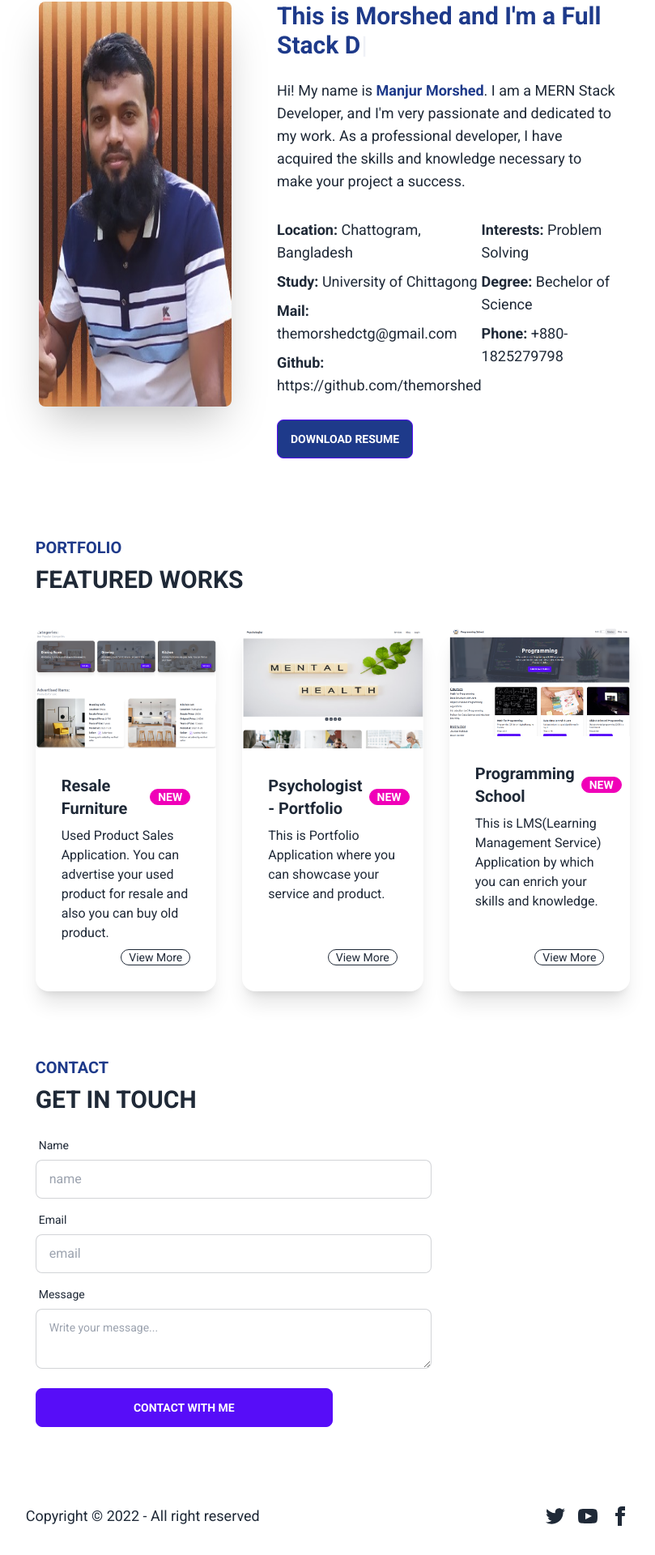
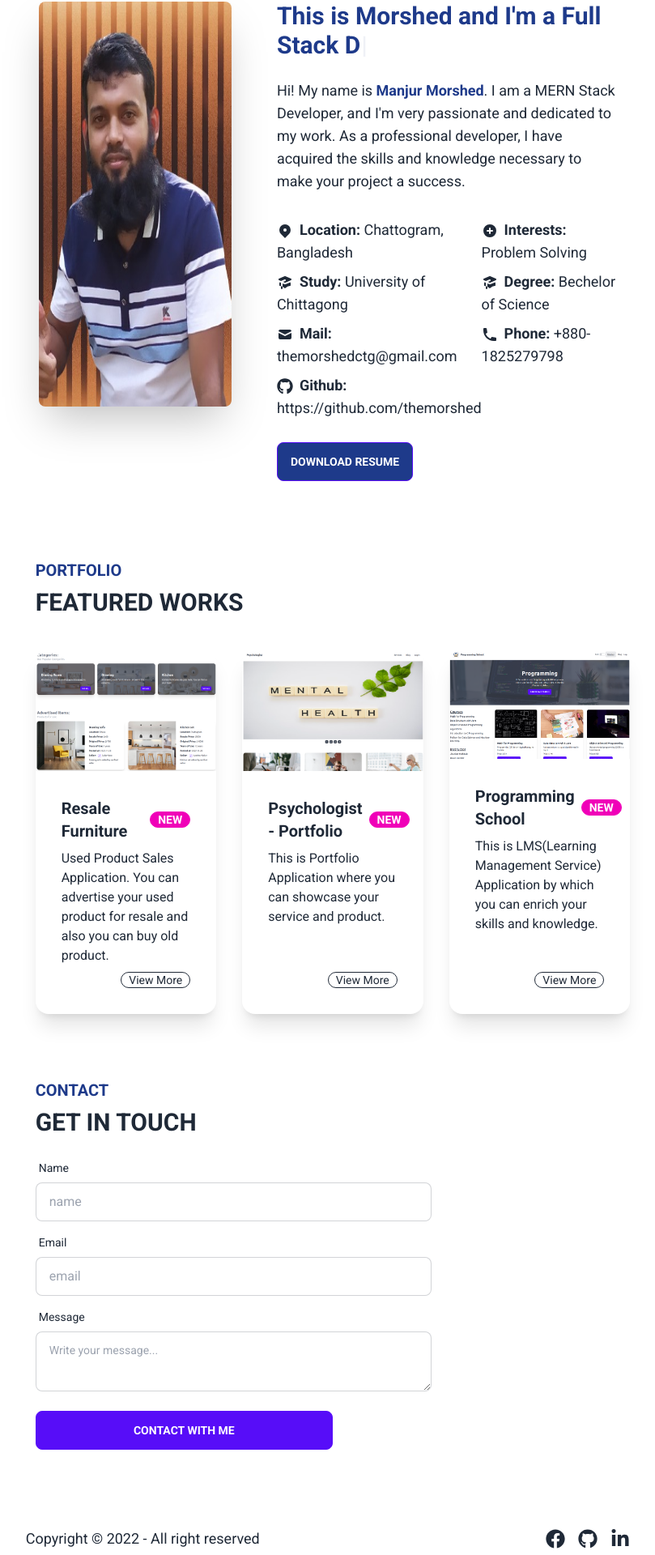
Before and after one commit to theMorshed/portfolio, a React (Create React App) app: page / in a window 1280 px wide. Shown: the part 266-2186 px from the top of the page at 81% size, without its empty margins (235-1044 px from the left). Built offline with nearby package versions, Linux system fonts and the light colour scheme.

Commit message:
install react icon and display in certain place

```diff
--- a/package.json
+++ b/package.json
@@ -12,6 +12,7 @@
     "react-dom": "^18.2.0",
     "react-helmet": "^6.1.0",
     "react-hot-toast": "^2.4.0",
+    "react-icons": "^4.7.1",
     "react-router-dom": "^6.4.5",
     "react-scripts": "5.0.1",
     "typewriter-effect": "^2.19.0",
--- a/src/Sections/About.js
+++ b/src/Sections/About.js
@@ -1,4 +1,6 @@
 import React from 'react';
+import { FaGithub } from 'react-icons/fa';
+import { HiLocationMarker, HiAcademicCap, HiMail, HiPlusCircle, HiPhone } from "react-icons/hi";
 import TypewriterComponent from 'typewriter-effect';
 import portfolio_image from '../assets/images/portfolio_picture.png';
 
@@ -23,18 +25,18 @@ const About = () => {
                         <p className="py-6 text-lg">Hi! My name is <span className='text-blue-900 font-semibold'>Manjur Morshed</span>. I am a MERN Stack Developer, and I'm very passionate and dedicated to my work. As a professional developer, I have acquired the skills and knowledge necessary to make your project a success.</p>
                         <div className='xl:flex justify-between text-lg'>
                             <div>
-                                <p className='my-2'><strong>Location:</strong> Chattogram, Bangladesh</p>
-                                <p className='my-2'><strong>Study:</strong> University of Chittagong</p>
-                                <p className='my-2'><strong>Mail:</strong> themorshedctg@gmail.com</p>
-                                <p className='my-2'><strong>Github:</strong> https://github.com/themorshed</p>
+                                <p className='my-2'><strong><HiLocationMarker className='inline text-xl mr-2'></HiLocationMarker>Location:</strong> Chattogram, Bangladesh</p>
+                                <p className='my-2'><strong><HiAcademicCap className='inline text-xl mr-2'></HiAcademicCap>Study:</strong> University of Chittagong</p>
+                                <p className='my-2'><strong><HiMail className='inline text-xl mr-2'></HiMail>Mail:</strong> themorshedctg@gmail.com</p>
+                                <p className='my-2'><strong><FaGithub className='inline text-xl mr-2'></FaGithub>Github:</strong> https://github.com/themorshed</p>
                             </div>
                             <div>
-                                <p className='my-2'><strong>Interests:</strong> Problem Solving</p>
-                                <p className='my-2'><strong>Degree:</strong> Bechelor of Science</p>
-                                <p className='my-2'><strong>Phone:</strong> +880-1825279798</p>
+                                <p className='my-2'><strong><HiPlusCircle className='inline text-xl mr-2'></HiPlusCircle>Interests:</strong> Problem Solving</p>
+                                <p className='my-2'><strong><HiAcademicCap className='inline text-xl mr-2'></HiAcademicCap>Degree:</strong> Bechelor of Science</p>
+                                <p className='my-2'><strong><HiPhone className='inline text-xl mr-2'></HiPhone>Phone:</strong> +880-1825279798</p>
                             </div>
                         </div>
-                        <a className="btn btn-primary bg-blue-900 mt-5" href="https://drive.google.com/file/d/13oUowEpmnyZmtkPdcg5L7M29VKd63FZ1/view?usp=share_link" target="_blank">
+                        <a className="btn btn-primary bg-blue-900 mt-5" href="https://drive.google.com/file/d/13oUowEpmnyZmtkPdcg5L7M29VKd63FZ1/view?usp=share_link" target="_blank" rel="noreferrer">
                             Download Resume
                         </a>
                     </div>
--- a/src/Sections/Footer.js
+++ b/src/Sections/Footer.js
@@ -1,4 +1,5 @@
 import React from 'react';
+import { FaFacebook, FaGithub, FaLinkedinIn } from "react-icons/fa";
 
 const Footer = () => {
     return (
@@ -7,10 +8,15 @@ const Footer = () => {
                 <p className='text-lg'>Copyright © 2022 - All right reserved</p>
             </div>
             <div className="grid-flow-col gap-4 md:place-self-center md:justify-self-end">
-                <a><svg xmlns="http://www.w3.org/2000/svg" width="24" height="24" viewBox="0 0 24 24" className="fill-current"><path d="M24 4.557c-.883.392-1.832.656-2.828.775 1.017-.609 1.798-1.574 2.165-2.724-.951.564-2.005.974-3.127 1.195-.897-.957-2.178-1.555-3.594-1.555-3.179 0-5.515 2.966-4.797 6.045-4.091-.205-7.719-2.165-10.148-5.144-1.29 2.213-.669 5.108 1.523 6.574-.806-.026-1.566-.247-2.229-.616-.054 2.281 1.581 4.415 3.949 4.89-.693.188-1.452.232-2.224.084.626 1.956 2.444 3.379 4.6 3.419-2.07 1.623-4.678 2.348-7.29 2.04 2.179 1.397 4.768 2.212 7.548 2.212 9.142 0 14.307-7.721 13.995-14.646.962-.695 1.797-1.562 2.457-2.549z"></path></svg>
+                <a href="https://web.facebook.com/themorshedctg" target="_blank" rel="noopener noreferrer">
+                    <FaFacebook className='text-2xl'></FaFacebook>
                 </a>
-                <a><svg xmlns="http://www.w3.org/2000/svg" width="24" height="24" viewBox="0 0 24 24" className="fill-current"><path d="M19.615 3.184c-3.604-.246-11.631-.245-15.23 0-3.897.266-4.356 2.62-4.385 8.816.029 6.185.484 8.549 4.385 8.816 3.6.245 11.626.246 15.23 0 3.897-.266 4.356-2.62 4.385-8.816-.029-6.185-.484-8.549-4.385-8.816zm-10.615 12.816v-8l8 3.993-8 4.007z"></path></svg></a>
-                <a><svg xmlns="http://www.w3.org/2000/svg" width="24" height="24" viewBox="0 0 24 24" className="fill-current"><path d="M9 8h-3v4h3v12h5v-12h3.642l.358-4h-4v-1.667c0-.955.192-1.333 1.115-1.333h2.885v-5h-3.808c-3.596 0-5.192 1.583-5.192 4.615v3.385z"></path></svg></a>
+                <a href="https://github.com/themorshed" target="_blank" rel="noopener noreferrer">
+                    <FaGithub className='text-2xl'></FaGithub>
+                </a>
+                <a href="https://www.linkedin.com/in/themorshed" target="_blank" rel="noopener noreferrer">
+                    <FaLinkedinIn className='text-2xl'></FaLinkedinIn>
+                </a>
             </div>
         </footer>
     );
```
Also changed, not shown: 1 other file (tests, documents, lock files or other folders).
